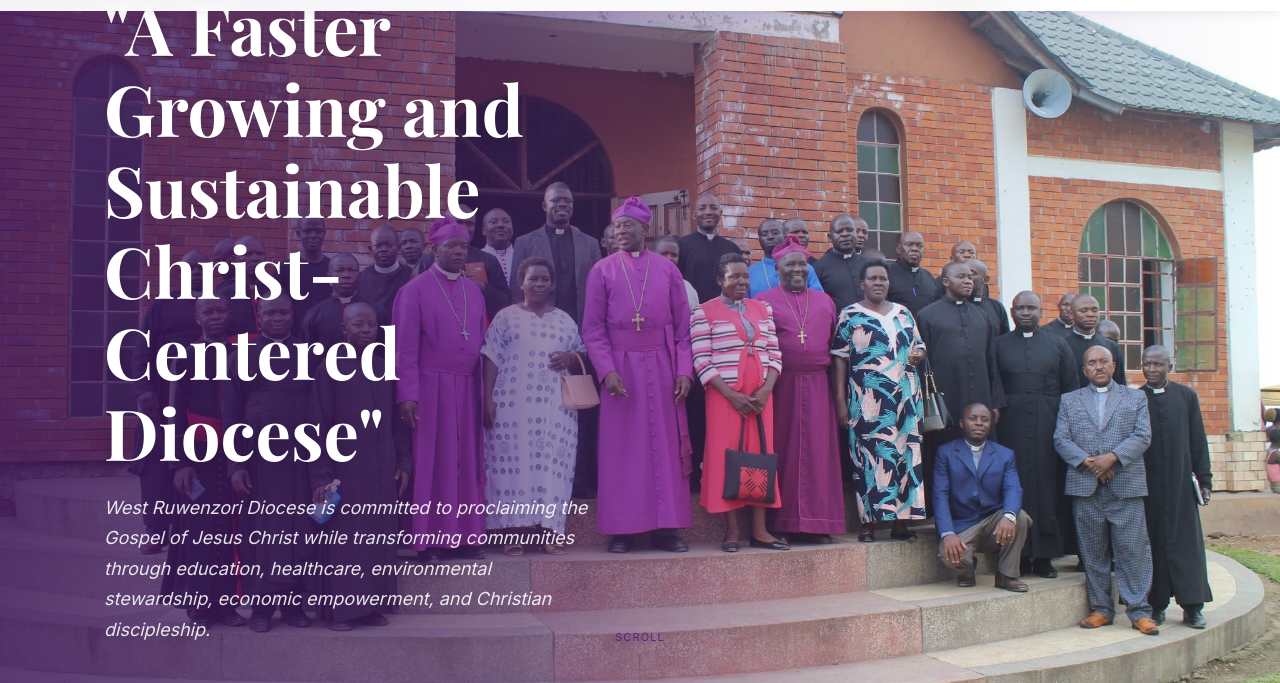
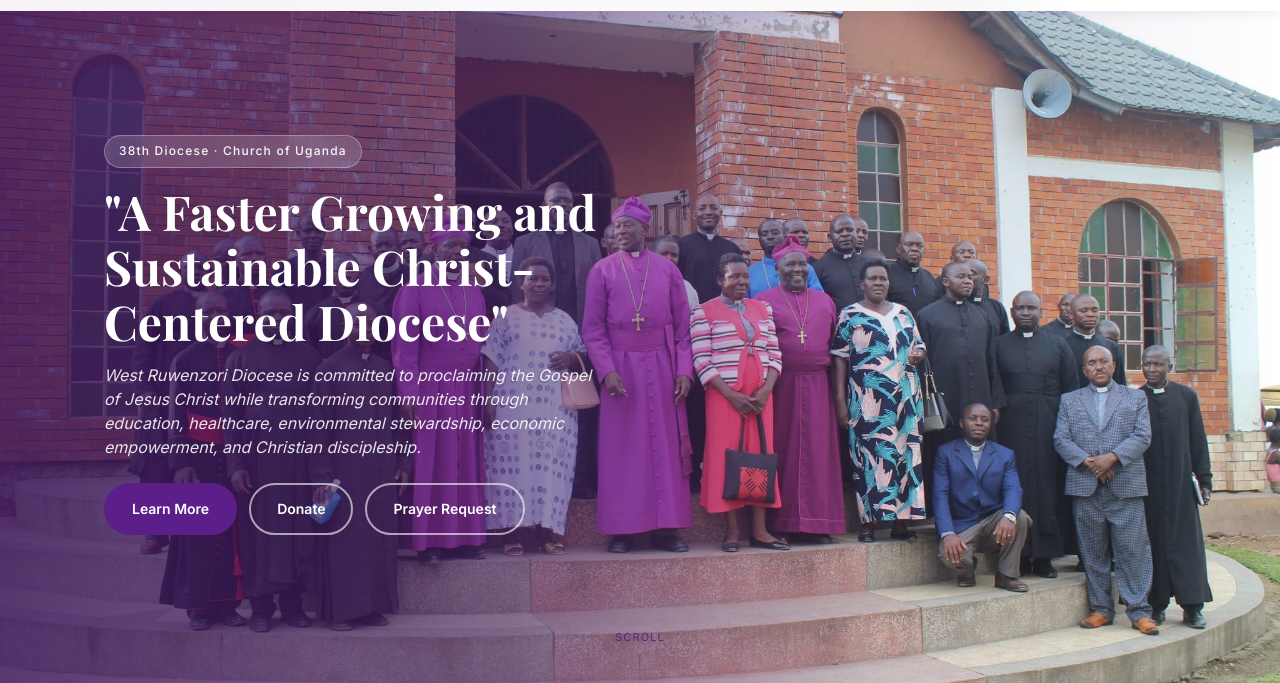
Before and after one commit to Ebiujchris/WEST-RUWENZORI-DIOCESE, a plain HTML site: page index.html in a window 1280 px wide. Shown: the part 65-748 px from the top of the page. Drawn offline with nearby package versions, Linux system fonts and the light colour scheme.

Commit message:
Make hero content more compact and fully visible on all screens

```diff
--- a/style.css
+++ b/style.css
@@ -62,10 +62,10 @@
   display: inline-flex;
   align-items: center;
   gap: 8px;
-  padding: 14px 32px;
+  padding: 12px 26px;
   border-radius: 50px;
   font-family: 'Inter', sans-serif;
-  font-size: 15px;
+  font-size: 14px;
   font-weight: 600;
   cursor: pointer;
   border: 2px solid transparent;
@@ -238,7 +238,8 @@
 .hero {
   position: relative;
   height: 100vh;
-  min-height: 640px;
+  min-height: 580px;
+  max-height: 800px;
   display: flex;
   align-items: center;
   justify-content: flex-start;
@@ -266,31 +267,32 @@
   background: rgba(255,255,255,0.15);
   border: 1px solid rgba(255,255,255,0.3);
   color: rgba(255,255,255,0.95);
-  font-size: 13px;
+  font-size: 12px;
   font-weight: 500;
   letter-spacing: .1em;
-  padding: 6px 16px;
+  padding: 5px 14px;
   border-radius: 50px;
-  margin-bottom: 24px;
+  margin-bottom: 16px;
   backdrop-filter: blur(8px);
 }
 .hero-title {
   font-family: 'Playfair Display', serif;
-  font-size: clamp(32px, 5.5vw, 72px);
+  font-size: clamp(28px, 4vw, 48px);
   font-weight: 700;
   color: var(--white);
-  margin-bottom: 20px;
+  margin-bottom: 14px;
   text-shadow: 0 2px 20px rgba(0,0,0,.2);
   line-height: 1.15;
 }
 .hero-verse {
-  font-size: 18px;
+  font-size: clamp(14px, 1.5vw, 16px);
   color: rgba(255,255,255,0.88);
   font-style: italic;
-  margin-bottom: 40px;
+  margin-bottom: 24px;
   max-width: 500px;
+  line-height: 1.5;
 }
-.hero-actions { display: flex; gap: 16px; flex-wrap: wrap; }
+.hero-actions { display: flex; gap: 12px; flex-wrap: wrap; }
 .hero-scroll {
   position: absolute;
   bottom: 40px; left: 50%;
```
